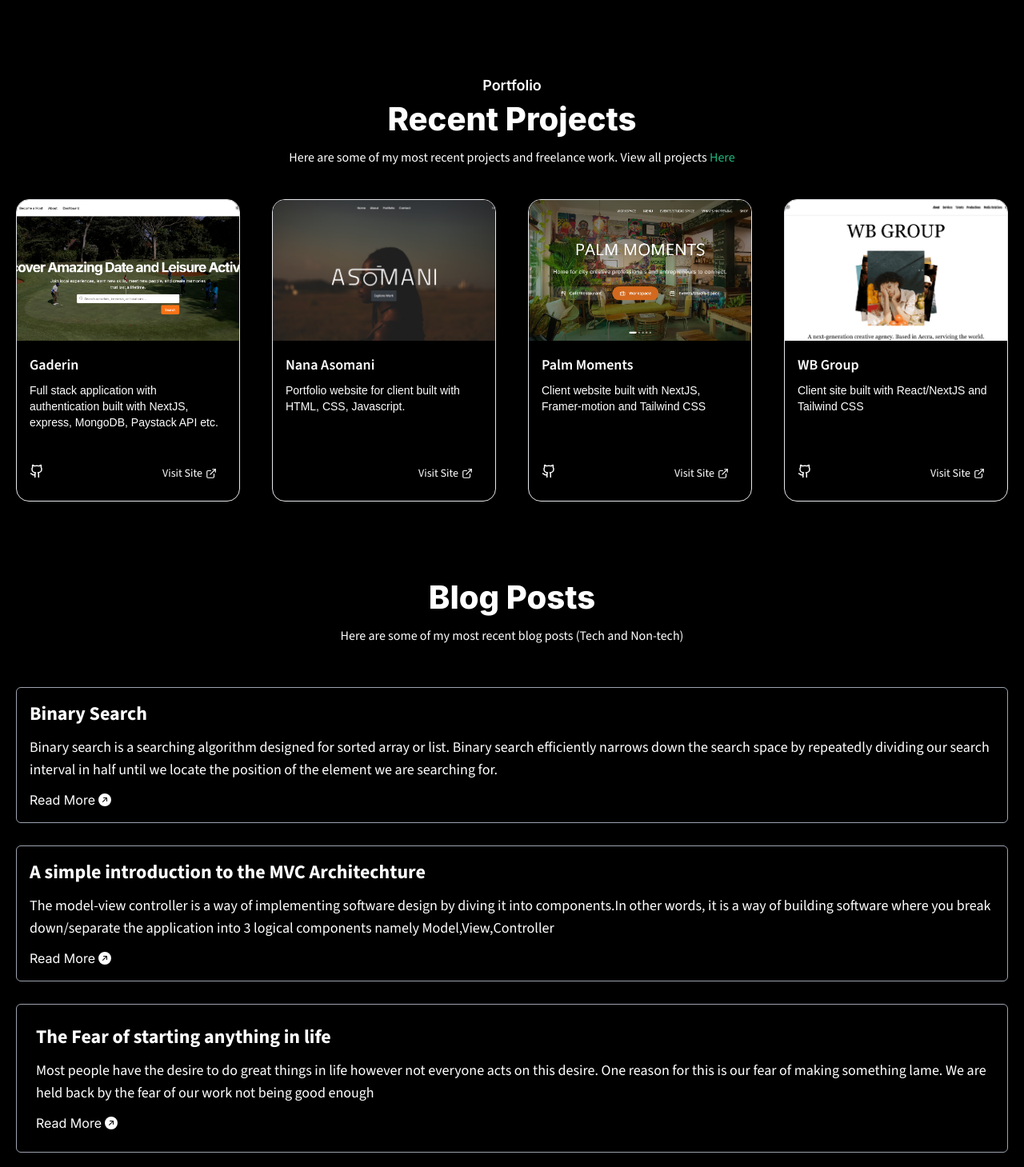
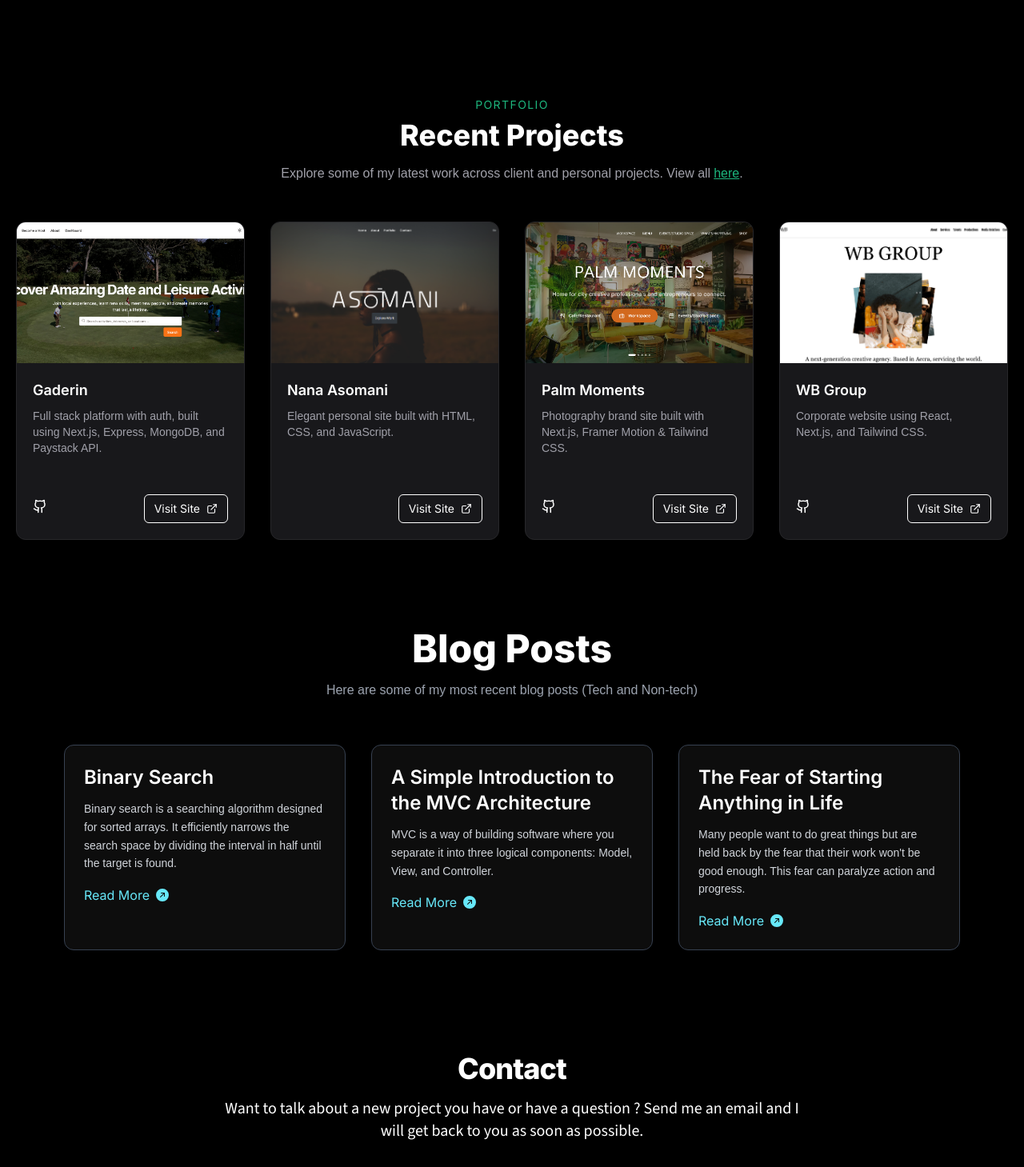
Before and after one commit to thecornisians/portfolio, a Next.js app: page / in a window 1280 px wide. Shown: the part 1420-2879 px from the top of the page at 80% size. Built offline with nearby package versions, Linux system fonts and the light colour scheme.

Commit message:
updated portfolio page

```diff
--- a/components/AllProjects.js
+++ b/components/AllProjects.js
@@ -39,7 +39,10 @@ const Projects = [
     tags: [
       "NextJS",
       "Framer Motion",
-      "Tailwind CSS, next-auth, mongodb, cloudinary",
+      "Tailwind CSS",
+      "Next-auth",
+      "Mongodb",
+      "Cloudinary",
     ],
     category: "client",
   },
@@ -267,9 +270,9 @@ export default function AllProjects() {
   const [searchQuery, setSearchQuery] = useState("");
   const [selectedCategory, setSelectedCategory] = useState("all");
 
-  const categories = ["all", ...new Set(Projects.map((p) => p.category))];
+  const categories = ["All", ...new Set(Projects.map((p) => p.category))];
 
-  const filtered = Projects.filter((p) => {
+  const filteredProjects = Projects.filter((p) => {
     const matchesCategory =
       selectedCategory === "all" || p.category === selectedCategory;
     const matchesSearch =
@@ -293,13 +296,14 @@ export default function AllProjects() {
             placeholder="Search projects..."
             value={searchQuery}
             onChange={(e) => setSearchQuery(e.target.value)}
-            className="pl-10" // <-- Adds space for the icon
+            className="pl-10"
           />
         </div>
 
-        <Select onValueChange={(val) => setSelectedCategory(val)}>
-          <SelectTrigger className="w-[200px] bg-black text-white">
-            <SelectValue placeholder="Filter by category" />
+        <div className="w-full md:w-auto text-white bg-black">
+          <Select value={selectedCategory} onValueChange={setSelectedCategory}>
+            <SelectTrigger className="w-full md:w-[200px]">
+              <SelectValue placeholder="Select category" />
             </SelectTrigger>
             <SelectContent className="bg-black text-white">
               {categories.map((cat) => (
@@ -310,69 +314,65 @@ export default function AllProjects() {
             </SelectContent>
           </Select>
         </div>
+      </div>
 
-      <div className="grid sm:grid-cols-2 lg:grid-cols-3 gap-6">
-        {filtered.map((project) => (
+      {filteredProjects.length === 0 ? (
+        <p className="text-center text-muted-foreground mt-10">
+          No projects found.
+        </p>
+      ) : (
+        <div className="grid grid-cols-1 sm:grid-cols-2 lg:grid-cols-3 gap-6 text-white p-2">
+          {filteredProjects.map((project) => (
             <div
               key={project.id}
-            className="group border rounded-2xl overflow-hidden bg-black text-white dark:bg-zinc-900 shadow-sm hover:shadow-md transition-shadow"
+              className="border rounded-2xl overflow-hidden shadow-sm hover:shadow-md transition "
             >
-            <div className="relative w-full h-[10rem]">
+              <div className="relative w-full h-48 overflow-hidden mt-[-40px]">
                 <Image
                   src={project.image}
                   alt={project.title}
-                layout="fill"
-                className="object-cover group-hover:scale-105 transition-transform duration-300"
+                  width={600}
+                  height={400}
+                  fill
+                  className="object-contain"
                 />
               </div>
-
-            <div className="p-4 flex flex-col justify-between h-[250px]">
-              <div className="space-y-2">
-                <h3 className="text-lg font-semibold line-clamp-1">
-                  {project.title}
-                </h3>
-                <p className="text-sm text-muted-foreground line-clamp-3 my-4">
+              <div className="p-4">
+                <h3 className="text-lg font-semibold mb-1">{project.title}</h3>
+                <p className="text-sm text-muted-foreground mb-3">
                   {project.description}
                 </p>
 
-                <div className="flex flex-wrap gap-1 md:gap-2 mt-2">
-                  {project.tags.map((tag, i) => (
-                    <Badge key={i} variant="outline">
+                <div className="flex flex-wrap gap-2 mb-4">
+                  {project.tags.map((tag, idx) => (
+                    <Badge key={idx} variant="outline">
                       {tag}
                     </Badge>
                   ))}
                 </div>
-              </div>
 
-              <div className="flex items-center justify-between mt-4">
-                <Link href={project.githubLink || "#"} target="_blank">
-                  <Button size="icon" variant="ghost">
-                    <Github size={18} />
+                <div className="flex justify-between items-center">
+                  {project.githubLink && project.githubLink !== "#" && (
+                    <Link href={project.githubLink} target="_blank">
+                      <Button size="sm" variant="ghost">
+                        <Github size={16} className="mr-1" />
+                        Code
                       </Button>
                     </Link>
+                  )}
 
-                <a
-                  href={project.liveLink}
-                  target="_blank"
-                  rel="noopener noreferrer"
-                >
-                  <Button
-                    size="sm"
-                    className="rounded-full hover:text-gray-500"
-                  >
-                    Visit Site <ExternalLink size={14} className="ml-1" />
+                  {project.liveLink && (
+                    <a href={project.liveLink} target="_blank">
+                      <Button size="sm" variant="link">
+                        Live <ExternalLink size={16} className="ml-1" />
                       </Button>
                     </a>
+                  )}
                 </div>
               </div>
             </div>
           ))}
         </div>
-
-      {filtered.length === 0 && (
-        <p className="text-center mt-12 text-muted-foreground">
-          No projects match your filters.
-        </p>
       )}
     </section>
   );
--- a/components/Blog.js
+++ b/components/Blog.js
@@ -2,73 +2,70 @@ import { BsFillArrowUpRightCircleFill } from "react-icons/bs";
 import Link from "next/link";
 
 export default function BlogPosts() {
+  const posts = [
+    {
+      title: "Binary Search",
+      description:
+        "Binary search is a searching algorithm designed for sorted arrays. It efficiently narrows the search space by dividing the interval in half until the target is found.",
+      link: "/blog/binarysearch",
+      external: false,
+    },
+    {
+      title: "A Simple Introduction to the MVC Architecture",
+      description:
+        "MVC is a way of building software where you separate it into three logical components: Model, View, and Controller.",
+      link: "https://docs.google.com/presentation/d/1jdN7KdOwbqepRAbr9qS1e5Z8ggfd_FOqg__I1UHWJgQ/edit#slide=id.g1385ac14774_2_117",
+      external: true,
+    },
+    {
+      title: "The Fear of Starting Anything in Life",
+      description:
+        "Many people want to do great things but are held back by the fear that their work won't be good enough. This fear can paralyze action and progress.",
+      link: "https://cowans.substack.com/p/the-fear-of-starting-anything-in",
+      external: true,
+    },
+  ];
+
   return (
-    <section>
-      <div className="text-center mb-10 md:mt-10 ">
-        <h4 className="font-bold text-3xl sm:text-4xl md:text-[40px] text-dark mb-4">
+    <section className="bg-black text-white py-16">
+      <div className="text-center mb-14">
+        <h4 className="font-bold text-3xl sm:text-4xl md:text-5xl text-white mb-4">
           Blog Posts
         </h4>
-        <p className="text-base text-body-color pb-3 px-4 source-sans">
+        <p className="text-base text-gray-400 max-w-xl mx-auto">
           Here are some of my most recent blog posts (Tech and Non-tech)
         </p>
       </div>
 
-      <div className="mt-5 px-5 pb-4">
-        <div className="mb-7 shadow-lg p-4 border border-gray-400 rounded-md">
-          <h1 className="font-bold text-2xl pb-3 source-sans">Binary Search</h1>
-          <p className="pb-3 text-base md:text-lg source-sans">
-            Binary search is a searching algorithm designed for sorted array or
-            list. Binary search efficiently narrows down the search space by
-            repeatedly dividing our search interval in half until we locate the
-            position of the element we are searching for.
+      <div className="grid gap-8 px-6 md:px-20 lg:grid-cols-3">
+        {posts.map(({ title, description, link, external }, idx) => (
+          <div
+            key={idx}
+            className="backdrop-blur-sm bg-white/5 border border-gray-700 rounded-xl p-6 hover:shadow-2xl transition-all duration-300"
+          >
+            <h2 className="font-semibold text-xl md:text-2xl mb-3">{title}</h2>
+            <p className="text-sm text-gray-300 mb-4 leading-relaxed">
+              {description}
             </p>
-          <Link href="/blog/binarysearch" className="cursor-pointer">
-            <div className="hover:text-cyan-300 flex content-center cursor-pointer">
-              Read More
-              <BsFillArrowUpRightCircleFill className="my-auto ml-1" />
-            </div>
-          </Link>
-        </div>
-
-        <div className="mb-7 shadow-lg p-4 border border-gray-400  rounded-md">
-          <h1 className="font-bold text-2xl pb-3 source-sans">
-            A simple introduction to the MVC Architechture
-          </h1>
-          <p className="pb-3 text-base md:text-lg source-sans">
-            The model-view controller is a way of implementing software design
-            by diving it into components.In other words, it is a way of building
-            software where you break down/separate the application into 3
-            logical components namely Model,View,Controller
-          </p>
+            {external ? (
               <a
-            className="hover:text-cyan-300 flex content-center"
-            href="https://docs.google.com/presentation/d/1jdN7KdOwbqepRAbr9qS1e5Z8ggfd_FOqg__I1UHWJgQ/edit#slide=id.g1385ac14774_2_117"
+                href={link}
                 target="_blank"
                 rel="noreferrer"
+                className="inline-flex items-center text-cyan-300 hover:text-white transition"
               >
-            Read More <BsFillArrowUpRightCircleFill className="my-auto ml-1" />
+                Read More <BsFillArrowUpRightCircleFill className="ml-2" />
               </a>
+            ) : (
+              <a
+                href={link}
+                className="inline-flex items-center text-cyan-300 hover:text-white transition"
+              >
+                Read More <BsFillArrowUpRightCircleFill className="ml-2" />
+              </a>
+            )}
           </div>
-
-        <div className="mb-7 shadow-lg p-6 border border-gray-400 rounded-md">
-          <h1 className="font-bold text-2xl pb-3 source-sans">
-            The Fear of starting anything in life
-          </h1>
-          <p className="pb-3 text-base md:text-lg source-sans">
-            Most people have the desire to do great things in life however not
-            everyone acts on this desire. One reason for this is our fear of
-            making something lame. We are held back by the fear of our work not
-            being good enough
-          </p>
-          <a
-            className="hover:text-cyan-300 flex content-center"
-            href="https://cowans.substack.com/p/the-fear-of-starting-anything-in"
-            target="_blank"
-            rel="noreferrer"
-          >
-            Read More <BsFillArrowUpRightCircleFill className="my-auto ml-1" />
-          </a>
-        </div>
+        ))}
       </div>
     </section>
   );
--- a/components/Portfolio.js
+++ b/components/Portfolio.js
@@ -13,7 +13,7 @@ const projects = [
     image: gaderin,
     alt: "Gaderin",
     description:
-      "Full stack application with authentication built with NextJS, express, MongoDB, Paystack API etc.",
+      "Full stack platform with auth, built using Next.js, Express, MongoDB, and Paystack API.",
     github: "#",
     live: "https://thegaderin.com/",
   },
@@ -21,8 +21,7 @@ const projects = [
     title: "Nana Asomani",
     image: Nanaasomani,
     alt: "Nana Asomani",
-    description:
-      "Portfolio website for client built with HTML, CSS, Javascript.",
+    description: "Elegant personal site built with HTML, CSS, and JavaScript.",
     live: "https://nanaasomani.com/",
   },
   {
@@ -30,7 +29,7 @@ const projects = [
     image: palmmoment,
     alt: "Palm Moments",
     description:
-      "Client website built with NextJS, Framer-motion and Tailwind CSS",
+      "Photography brand site built with Next.js, Framer Motion & Tailwind CSS.",
     github: "https://github.com/thecornisians/happy-notes",
     live: "https://www.palmmoment.com/",
   },
@@ -38,7 +37,7 @@ const projects = [
     title: "WB Group",
     image: wbgroup,
     alt: "WB Group",
-    description: "Client site built with React/NextJS and Tailwind CSS",
+    description: "Corporate website using React, Next.js, and Tailwind CSS.",
     github: "https://github.com/thecornisians/wb-group",
     live: "https://wbgrouprepresents.com",
   },
@@ -46,22 +45,27 @@ const projects = [
 
 export default function Portfolio() {
   return (
-    <section id="portfolio" className="scroll-smooth p-5">
-      <div className="text-center">
-        <h3 className="font-semibold text-lg text-primary mb-2">Portfolio</h3>
-        <h4 className="font-bold text-3xl sm:text-4xl md:text-[40px] text-dark mb-4">
+    <section id="portfolio" className="scroll-smooth px-5 py-12 text-white">
+      <div className="text-center max-w-2xl mx-auto mb-12">
+        <h3 className="text-[#1DB67D] text-sm tracking-widest uppercase font-medium mb-2">
+          Portfolio
+        </h3>
+        <h4 className="text-3xl md:text-4xl font-extrabold mb-4">
           Recent Projects
         </h4>
-        <p className="text-base text-body-color source-sans">
-          Here are some of my most recent projects and freelance work. View all
-          projects
+        <p className="text-base text-zinc-400">
+          Explore some of my latest work across client and personal projects.
+          View all
           <Link href="/portfolio">
-            <span className="text-[#1DB67D] cursor-pointer"> Here</span>
+            <span className="text-[#1DB67D] ml-1 underline cursor-pointer">
+              here
+            </span>
           </Link>
+          .
         </p>
       </div>
 
-      <div className="grid grid-cols-1 sm:grid-cols-2 lg:grid-cols-4 gap-10 py-10 source-sans">
+      <div className="grid grid-cols-1 sm:grid-cols-2 lg:grid-cols-4 gap-8">
         {projects.map((project, index) => (
           <ProjectCard key={index} {...project} />
         ))}
@@ -72,8 +76,8 @@ export default function Portfolio() {
 
 function ProjectCard({ image, alt, description, github, live, title }) {
   return (
-    <div className="group border rounded-2xl overflow-hidden bg-black text-white dark:bg-zinc-900 shadow-sm hover:shadow-md transition-shadow">
-      <div className="relative w-full h-[11rem]">
+    <div className="group bg-zinc-900 rounded-xl overflow-hidden shadow-lg hover:shadow-xl transition-shadow border border-zinc-800">
+      <div className="relative w-full h-44 overflow-hidden">
         <Image
           src={image}
           alt={alt}
@@ -82,29 +86,33 @@ function ProjectCard({ image, alt, description, github, live, title }) {
         />
       </div>
 
-      <div className="p-4 flex flex-col justify-between h-[200px]">
+      <div className="p-5 flex flex-col justify-between h-[220px]">
         <div className="space-y-2">
-          <h3 className="text-lg font-semibold line-clamp-1">{title}</h3>
-          <p className="text-sm text-muted-foreground line-clamp-3 my-4">
-            {description}
-          </p>
+          <h3 className="text-lg font-semibold">{title}</h3>
+          <p className="text-sm text-zinc-400 line-clamp-3">{description}</p>
         </div>
 
-        <div className="flex items-center justify-between mt-4">
+        <div className="flex items-center justify-between pt-4">
           {github ? (
             <a href={github} target="_blank" rel="noopener noreferrer">
-              <Button size="icon" variant="ghost">
+              <Button
+                size="icon"
+                variant="ghost"
+                className="hover:text-[#1DB67D]"
+              >
                 <Github size={18} />
               </Button>
             </a>
           ) : (
             <span />
           )}
-
           {live && (
             <a href={live} target="_blank" rel="noopener noreferrer">
-              <Button size="sm" className="rounded-full hover:text-gray-500">
-                Visit Site <ExternalLink size={14} className="ml-1" />
+              <Button
+                size="sm"
+                className="rounded-full text-white border border-white hover:border-[#1DB67D] hover:text-[#1DB67D] transition-colors"
+              >
+                Visit Site <ExternalLink size={14} className="ml-2" />
               </Button>
             </a>
           )}
--- a/pages/portfolio.js
+++ b/pages/portfolio.js
@@ -5,7 +5,7 @@ import AllProjects from "../components/AllProjects";
 
 export default function portfolioPage() {
   return (
-    <section className="bg-gray-700">
+    <section className="">
       <Navbar />
       <AllProjects className="min-h-full" />
 
```
Lines whose indentation alone changed are shown as unchanged.
